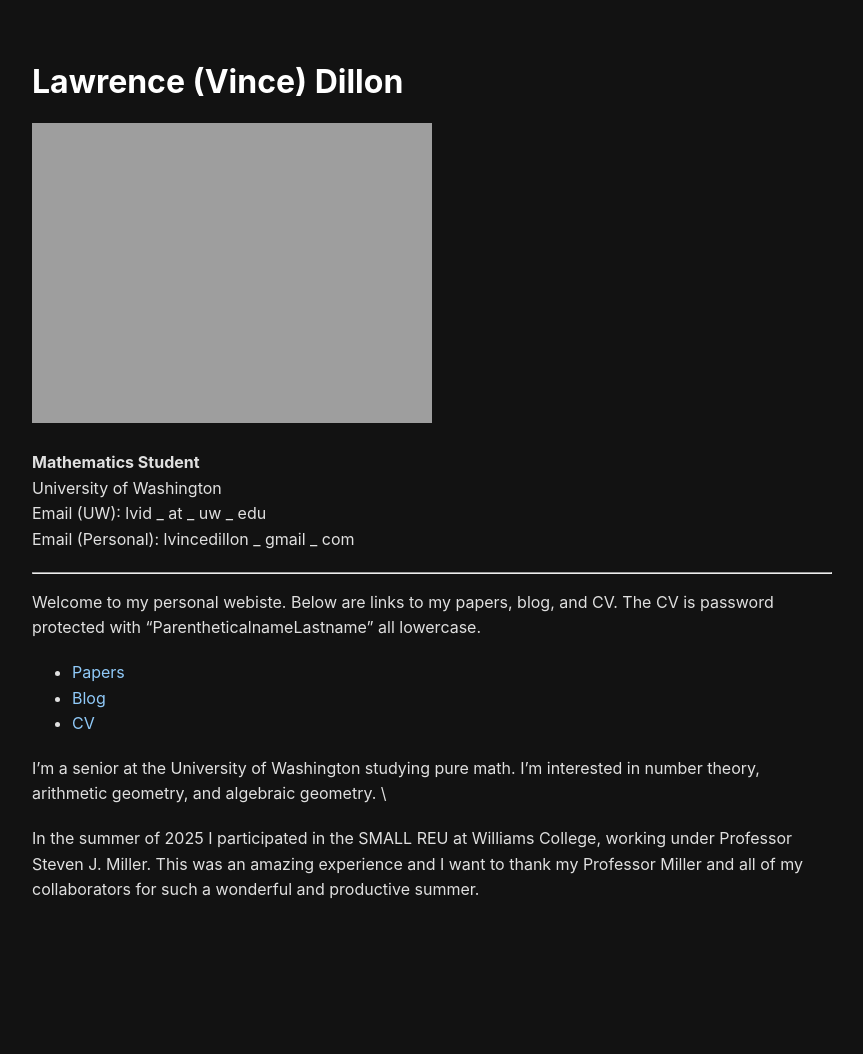
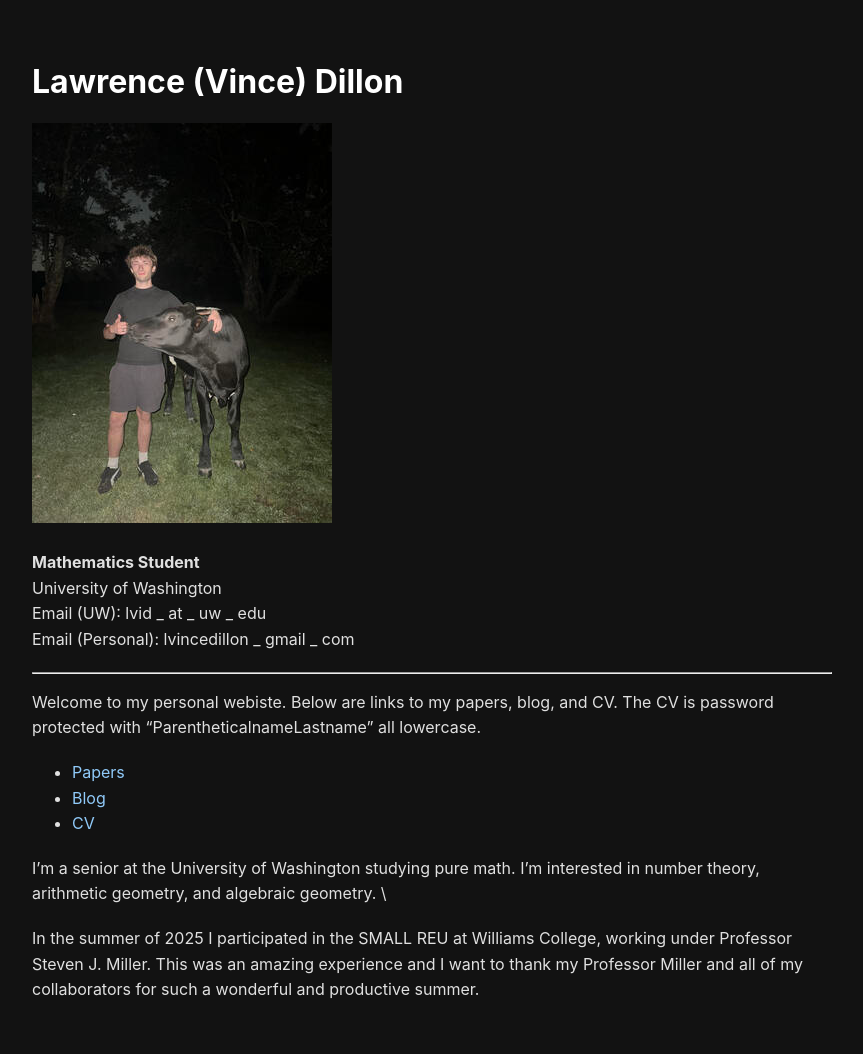
Before and after one commit to VinceDillonMath/VinceDillonMath.github.io, a Jekyll site: the page built from index.md, in a window 1280 px wide. Shown: the whole page, without its empty margins (208-1071 px from the left). Built offline with Jekyll 4.4.1, drawn with Linux system fonts in a browser that asks for light colours; before the commit the page ends 954 px from its top, so only the background shows below that.

```diff
--- a/index.md
+++ b/index.md
@@ -5,7 +5,7 @@ title: Home
 
 # Lawrence (Vince) Dillon
 
-![Headshot](/assets/photos/profile.jpg =250x250){: .prof_photo}
+![Headshot](/assets/photos/profile1.jpg){: .prof_photo}
 
 **Mathematics Student**
 University of Washington \\
```
Also changed, not shown: assets/photos/profile1.jpg (added).
